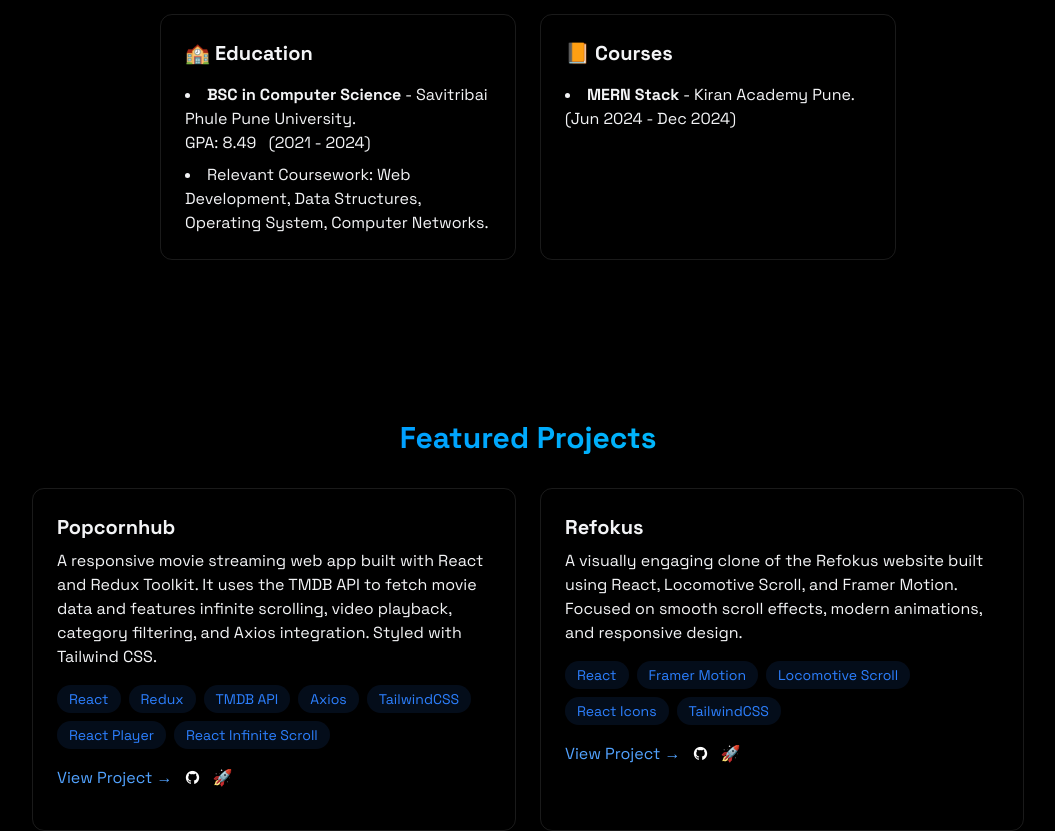
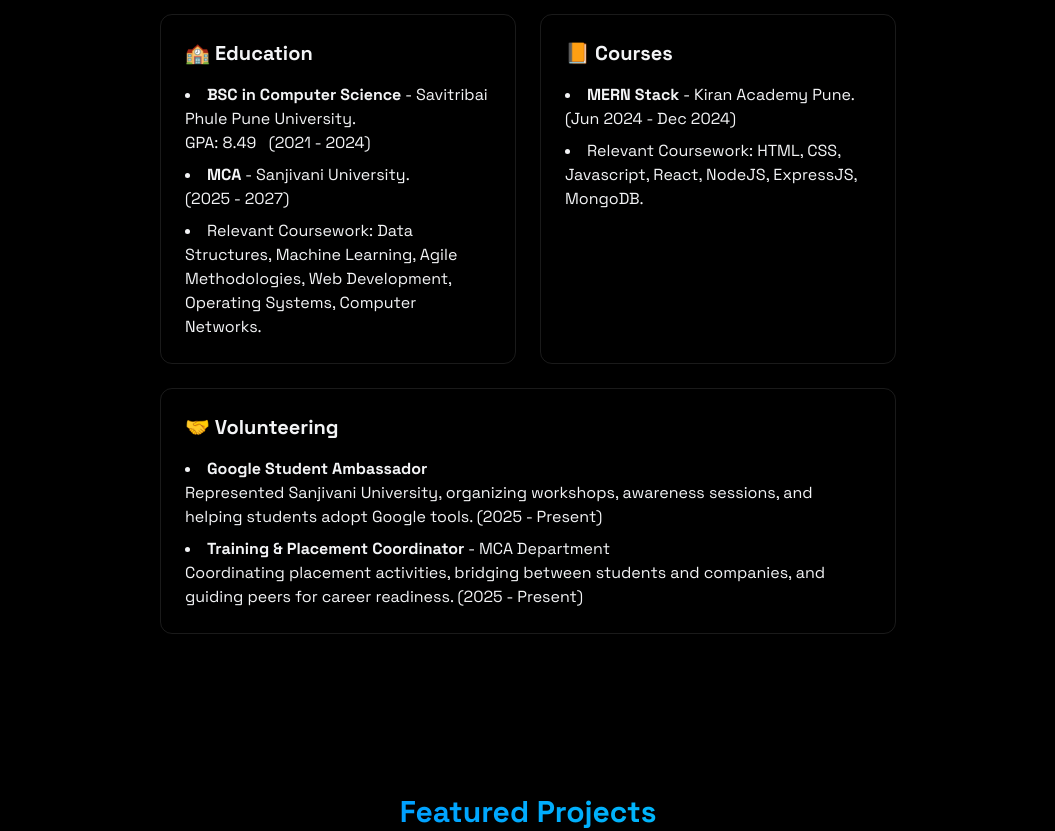
Before and after one commit to 111-amann/Aman_Sayyad-Portfolio, a React (Vite) app: page / in a window 1280 px wide. Shown: the part 1260-2091 px from the top of the page, without its empty margins (112-1167 px from the left). Built offline with nearby package versions, Linux system fonts and the light colour scheme.

Commit message:
Volunteering section added

```diff
--- a/src/Components/Sections/About.jsx
+++ b/src/Components/Sections/About.jsx
@@ -10,7 +10,7 @@ function About() {
     "TailwindCSS",
     "Bootstrap",
   ];
-  const backendSkills = ["Node.js", "Express.js", "MongoDB"];
+  const backendSkills = ["Node.js", "Express.js", "MongoDB", "Redux"];
 
   return (
     <section
@@ -25,7 +25,7 @@ function About() {
 
           <div className="rounded-xl p-8 border-white/10 border hover:-translate-y-1 transition-all">
             <p className="text-grey-300 mb-6">
-            Pssionate developer with expertise in building scalable web
+              Passionate developer with expertise in building scalable web
               applications and creating innovative solutions.
             </p>
 
@@ -36,7 +36,7 @@ function About() {
                   {frontendSkills.map((tech, key) => (
                     <span
                       key={key}
-                    className="bg-blue-500/10 text-blue-500 py-1 px-3 rounded-full text-sm hover:bg-blue-500/20 hover:shadow-[0_2px_8px_rgba(59, 130, 246, 0.2)] transition"
+                      className="bg-blue-500/10 text-blue-500 py-1 px-3 rounded-full text-sm hover:bg-blue-500/20 hover:shadow-[0_2px_8px_rgba(59,130,246,0.2)] transition"
                     >
                       {tech}
                     </span>
@@ -50,7 +50,7 @@ function About() {
                   {backendSkills.map((tech, key) => (
                     <span
                       key={key}
-                    className="bg-blue-500/10 text-blue-500 py-1 px-3 rounded-full text-sm hover:bg-blue-500/20 hover:shadow-[0_2px_8px_rgba(59, 130, 246, 0.2)] transition"
+                      className="bg-blue-500/10 text-blue-500 py-1 px-3 rounded-full text-sm hover:bg-blue-500/20 hover:shadow-[0_2px_8px_rgba(59,130,246,0.2)] transition"
                     >
                       {tech}
                     </span>
@@ -60,20 +60,29 @@ function About() {
             </div>
           </div>
 
+          {/* Education + Courses + Volunteering */}
           <div className="grid grid-cols-1 md:grid-cols-2 gap-6 mt-8">
+            {/* Education */}
             <div className="p-6 rounded-xl border border-white/10 hover:-translate-y-1 transition-all">
               <h3 className="text-xl font-bold mb-4">🏫 Education</h3>
               <ul className="list-disc list-inside text-grey-300 space-y-2">
                 <li>
-                <strong>BSC in Computer Science</strong> - Savitribai Phule Pune
-                University. <br /> GPA: 8.49 &nbsp; (2021 - 2024)
+                  <strong>BSC in Computer Science</strong> - Savitribai Phule
+                  Pune University. <br /> GPA: 8.49 &nbsp; (2021 - 2024)
                 </li>
                 <li>
-                Relevant Coursework: Web Development, Data Structures, Operating
-                System, Computer Networks.
+                  <strong>MCA</strong> - Sanjivani University. <br /> (2025 -
+                  2027)
+                </li>
+                <li>
+                  Relevant Coursework: Data Structures, Machine Learning, Agile
+                  Methodologies, Web Development, Operating Systems, Computer
+                  Networks.
                 </li>
               </ul>
             </div>
+
+            {/* Courses */}
             <div className="p-6 rounded-xl border border-white/10 hover:-translate-y-1 transition-all">
               <h3 className="text-xl font-bold mb-4">📙 Courses</h3>
               <ul className="list-disc list-inside text-grey-300 space-y-2">
@@ -81,10 +90,35 @@ function About() {
                   <strong>MERN Stack</strong> - Kiran Academy Pune.
                   <br /> (Jun 2024 - Dec 2024)
                 </li>
+                <li>
+                  Relevant Coursework: HTML, CSS, Javascript, React, NodeJS,
+                  ExpressJS, MongoDB.
+                </li>
+              </ul>
+            </div>
+
+            {/* Volunteering */}
+            <div className="p-6 rounded-xl border border-white/10 hover:-translate-y-1 transition-all md:col-span-2">
+              <h3 className="text-xl font-bold mb-4">🤝 Volunteering</h3>
+              <ul className="list-disc list-inside text-grey-300 space-y-2">
+                <li>
+                  <strong>Google Student Ambassador</strong> <br />
+                  Represented Sanjivani University, organizing workshops,
+                  awareness sessions, and helping students adopt Google tools.
+                  (2025 - Present)
+                </li>
+                <li>
+                  <strong>Training & Placement Coordinator</strong> - MCA
+                  Department <br />
+                  Coordinating placement activities, bridging between students
+                  and companies, and guiding peers for career readiness.
+                  (2025 - Present)
+                </li>
               </ul>
             </div>
           </div>
-      </div></RevealOnScroll>
+        </div>
+      </RevealOnScroll>
     </section>
   );
 }
```
Lines whose indentation alone changed are shown as unchanged.
